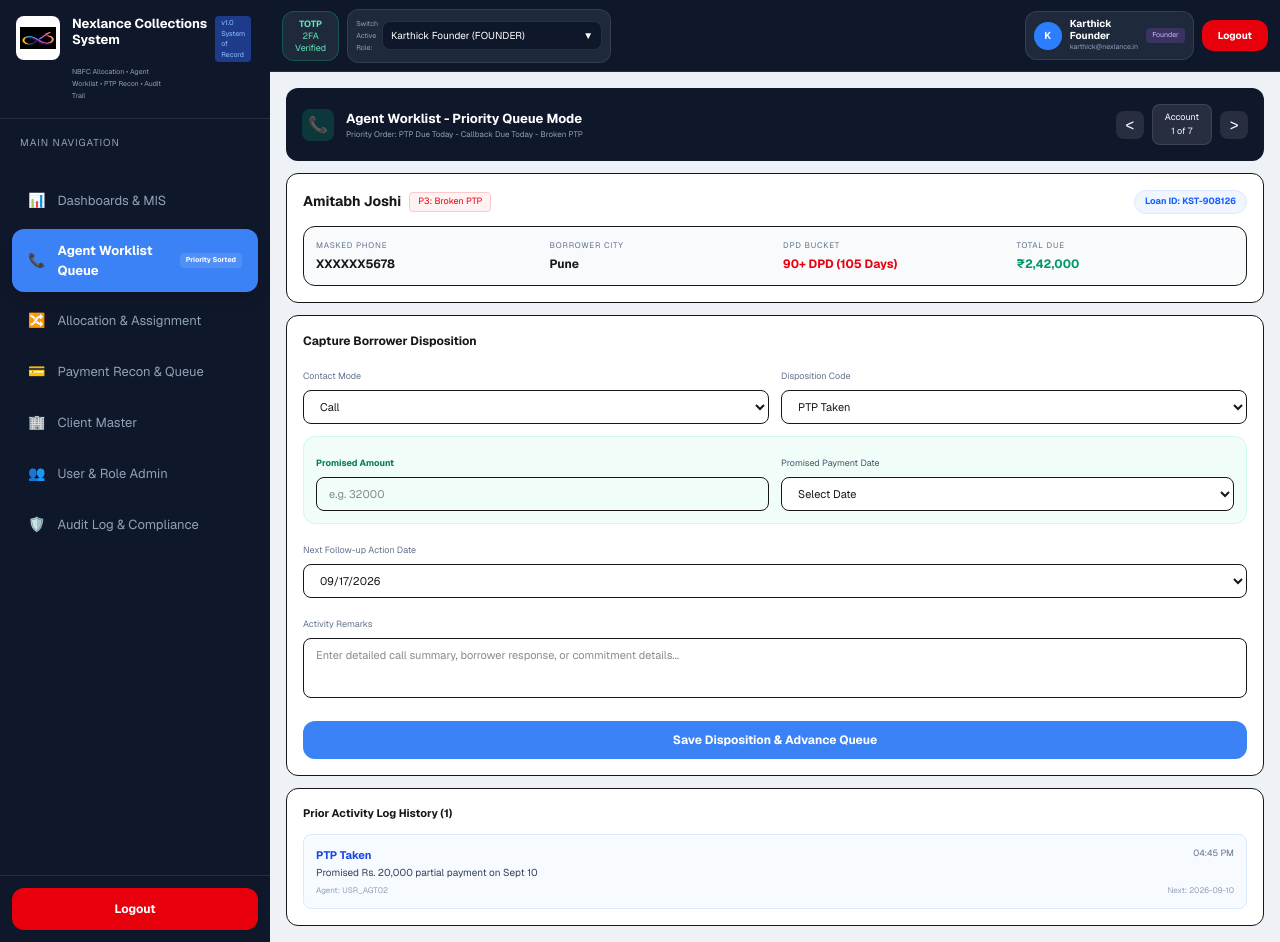
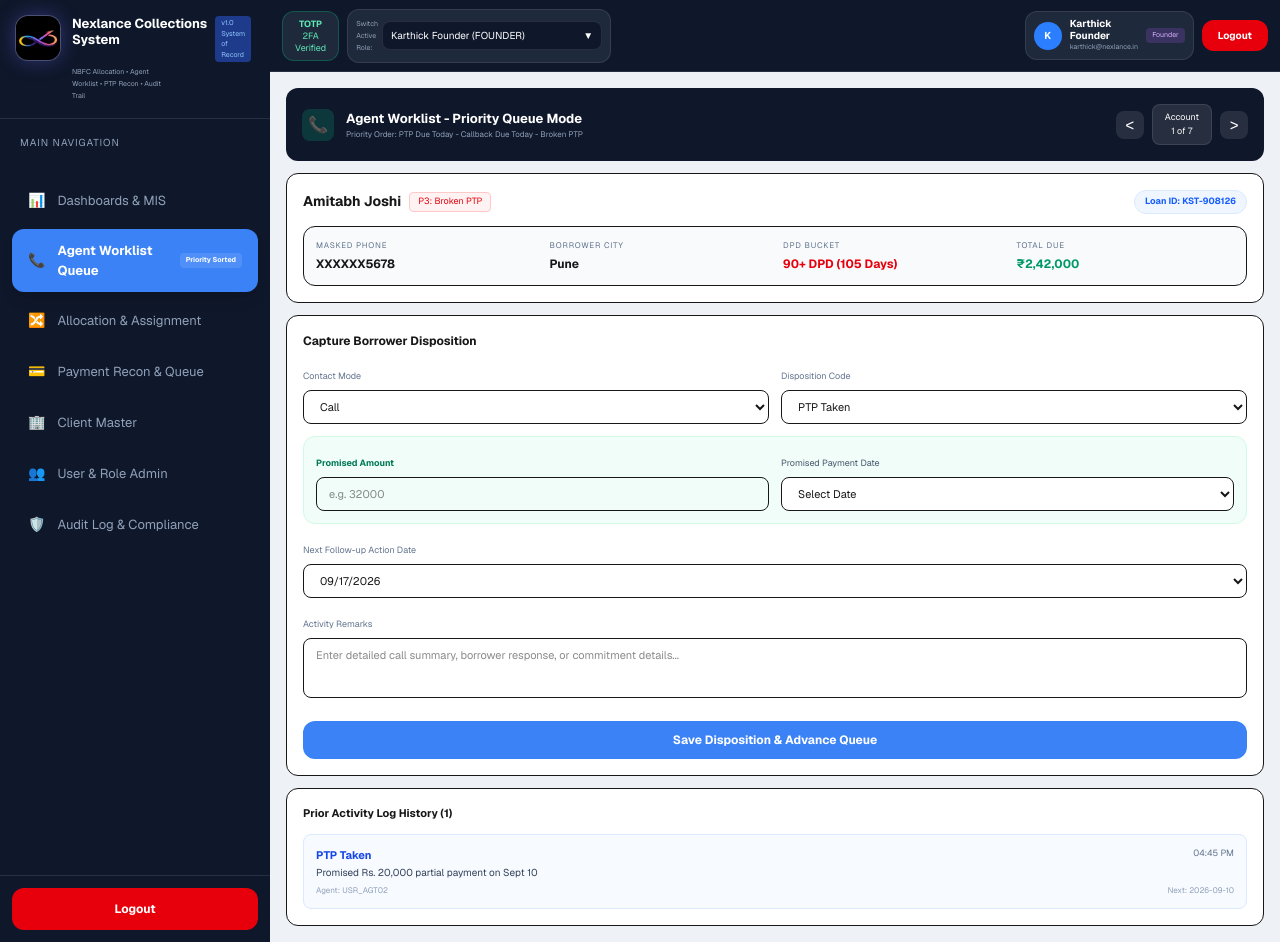
Before and after one commit to Hari4710/Nexlance-dashbord, a Next.js app: page /dashboard in a window 1280 px wide. Built offline with nearby package versions, Linux system fonts and the light colour scheme.

Commit message:
Update page.tsx

```diff
--- a/src/app/dashboard/page.tsx
+++ b/src/app/dashboard/page.tsx
@@ -102,8 +102,7 @@
     <div className="min-h-screen bg-[#eef1f6] flex font-sans">
       <aside className="w-[270px] bg-[#0f172a] text-slate-400 flex flex-col shrink-0">
         <div className="p-4 border-b border-white/10 flex gap-3">
-          {/* LOGO CHANGED HERE ONLY - REST SAME */}
-          <div className="w-11 h-11 bg-white rounded-lg flex items-center justify-center p-1"><img src="/logo.png" alt="Nexlance" className="h-full w-full object-contain" /></div>
+          <div className="w-11 h-11 bg-black rounded-xl flex items-center justify-center p-0 overflow-hidden ring-1 ring-white/20 shadow-[0_0_20px_rgba(99,102,241,0.4)]"><img src="/logo.png" alt="Nexlance" className="h-full w-full object-contain" /></div>
           <div><div className="flex gap-2"><p className="text-white text-[13px] font-bold leading-4">Nexlance Collections<br />System</p><span className="bg-[#1e3a8a] text-blue-300 text-[7px] px-1.5 py-0.5 rounded h-fit">v1.0<br />System<br />of<br />Record</span></div><p className="text-[7px] mt-1 leading-3">NBFC Allocation • Agent<br />Worklist • PTP Recon • Audit<br />Trail</p></div>
         </div>
         <div className="px-5 py-4 text-[10px] tracking-widest">MAIN NAVIGATION</div>
```
